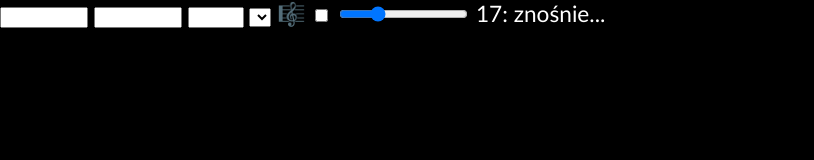
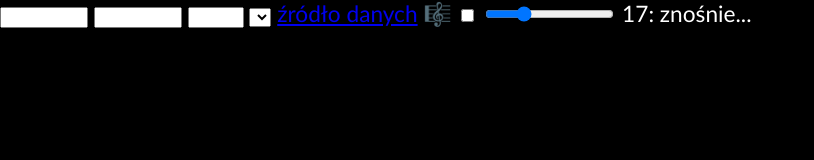
Before and after one commit to arjamizo/space-vis, a plain HTML site: page index.html in a window 1280 px wide. Shown: the whole page, without its empty margins (0-814 px from the left). Drawn offline with Linux system fonts and the light colour scheme; no server answers.

Commit message:
Update index.html

```diff
--- a/index.html
+++ b/index.html
@@ -104,6 +104,7 @@ html {
     <input type="number" min="0" max="999999"/>
     <input type="number" min="0" max="15"/>
     <select id="opts" onchange="goto(event)" onclick="stop()"></select>
+    <a href="https://github.com/OpenExoplanetCatalogue/oec_tables/blob/master/comma_separated/open_exoplanet_catalogue.txt">źródło danych</a>
     <label for="vid">
       <!-- ♪ ♫ ♬ ♭ ♮ ♯  -->
       🎼
```
